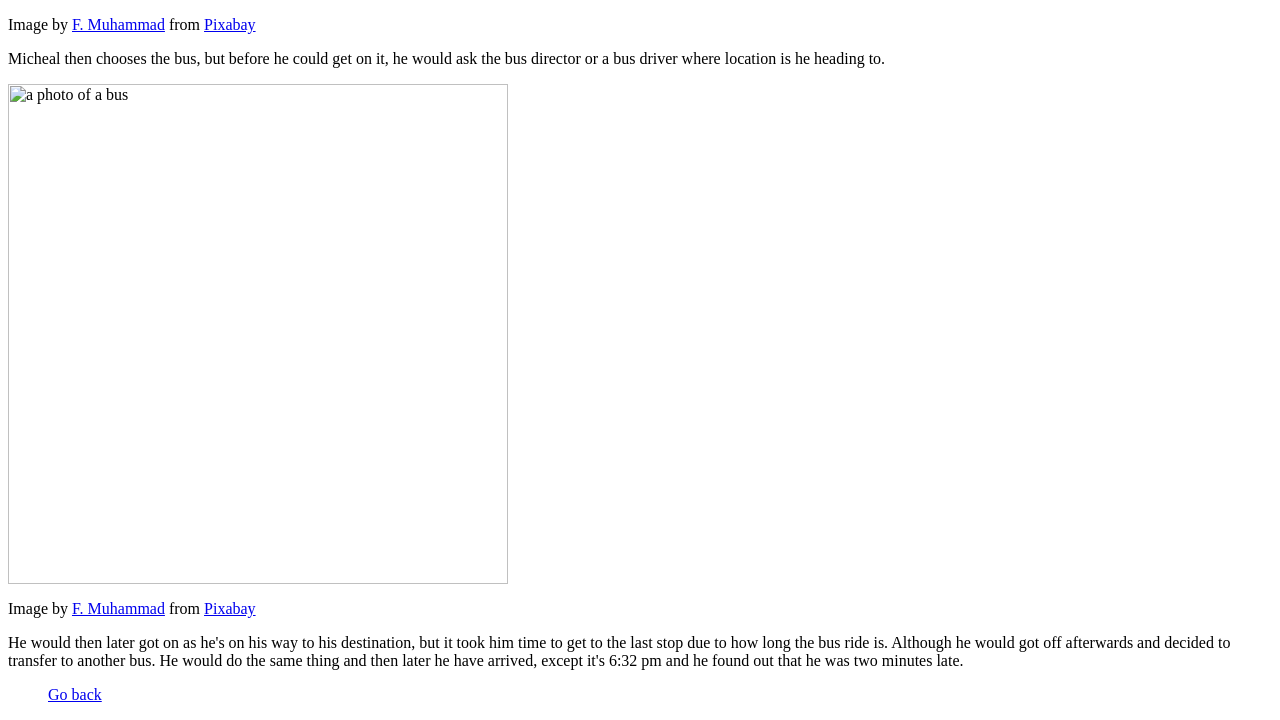
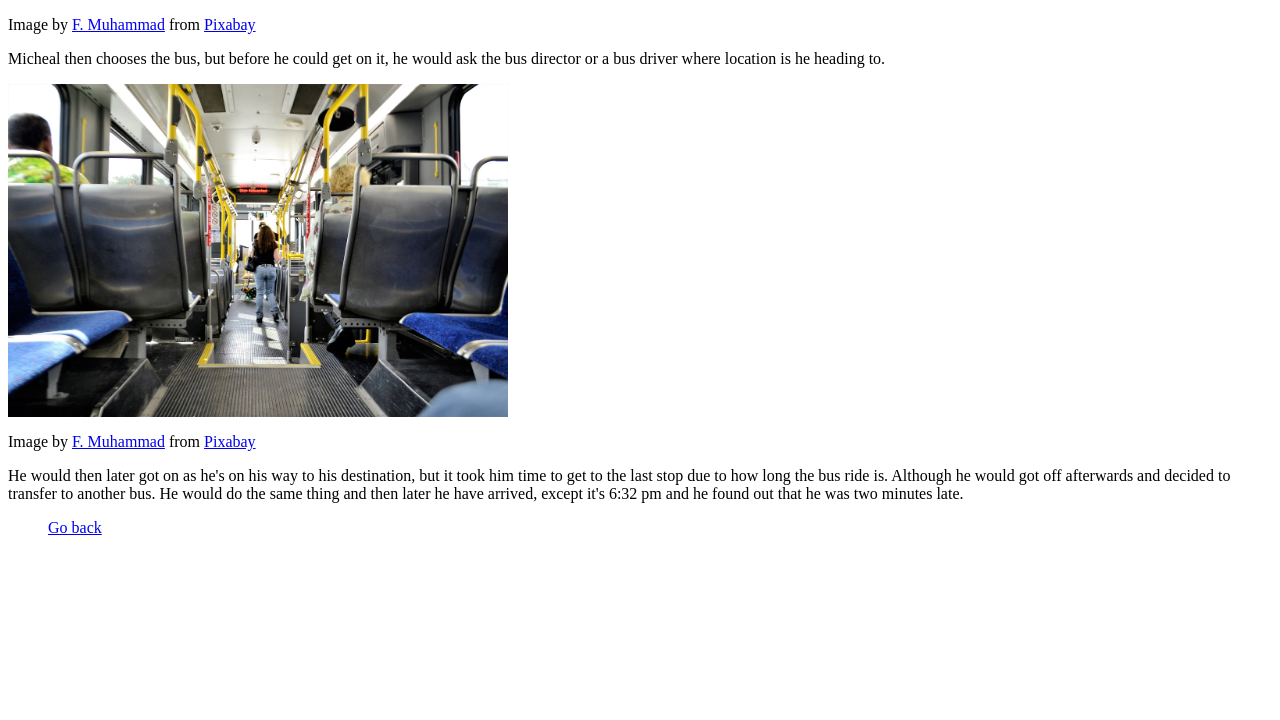
Before and after one commit to S-Noah-9/wayBackHome, a plain HTML site: page MMP100 Web Programming/bus.html in a window 1280 px wide. Shown: the part 817-1537 px from the top of the page. After the commit the page ends 1370 px from the top, so only its background shows below. Drawn offline with Linux system fonts and the light colour scheme.

Commit message:
Update bus.html

```diff
--- a/MMP100 Web Programming/bus.html
+++ b/MMP100 Web Programming/bus.html
@@ -8,7 +8,7 @@
           <img src = "images/busstop.jpg" alt ="a photo of a bus stop" width="500px">
           <p>Image by <a href="https://pixabay.com/users/artisticoperations-4161274/?utm_source=link-attribution&utm_medium=referral&utm_campaign=image&utm_content=2770364">F. Muhammad</a> from <a href="https://pixabay.com//?utm_source=link-attribution&utm_medium=referral&utm_campaign=image&utm_content=2770364">Pixabay</a></p>
           <p>Micheal then chooses the bus, but before he could get on it, he would ask the bus director or a bus driver where location is he heading to.</p>
-          <img src = "bus.jpg" alt ="a photo of a bus" width="500px">
+          <img src = "images/bus.jpg" alt ="a photo of a bus" width="500px">
           <p>Image by <a href="https://pixabay.com/users/artisticoperations-4161274/?utm_source=link-attribution&utm_medium=referral&utm_campaign=image&utm_content=2770364">F. Muhammad</a> from <a href="https://pixabay.com//?utm_source=link-attribution&utm_medium=referral&utm_campaign=image&utm_content=2770364">Pixabay</a></p>
           <p>He would then later got on as he's on his way to his destination, but it took him time to get to the last stop due to how long the bus ride is. Although he would got off afterwards and decided to transfer to another bus. He would do the same thing and then later he have arrived, except it's 6:32 pm and he found out that he was two minutes late.</p>
           <ul>
```
